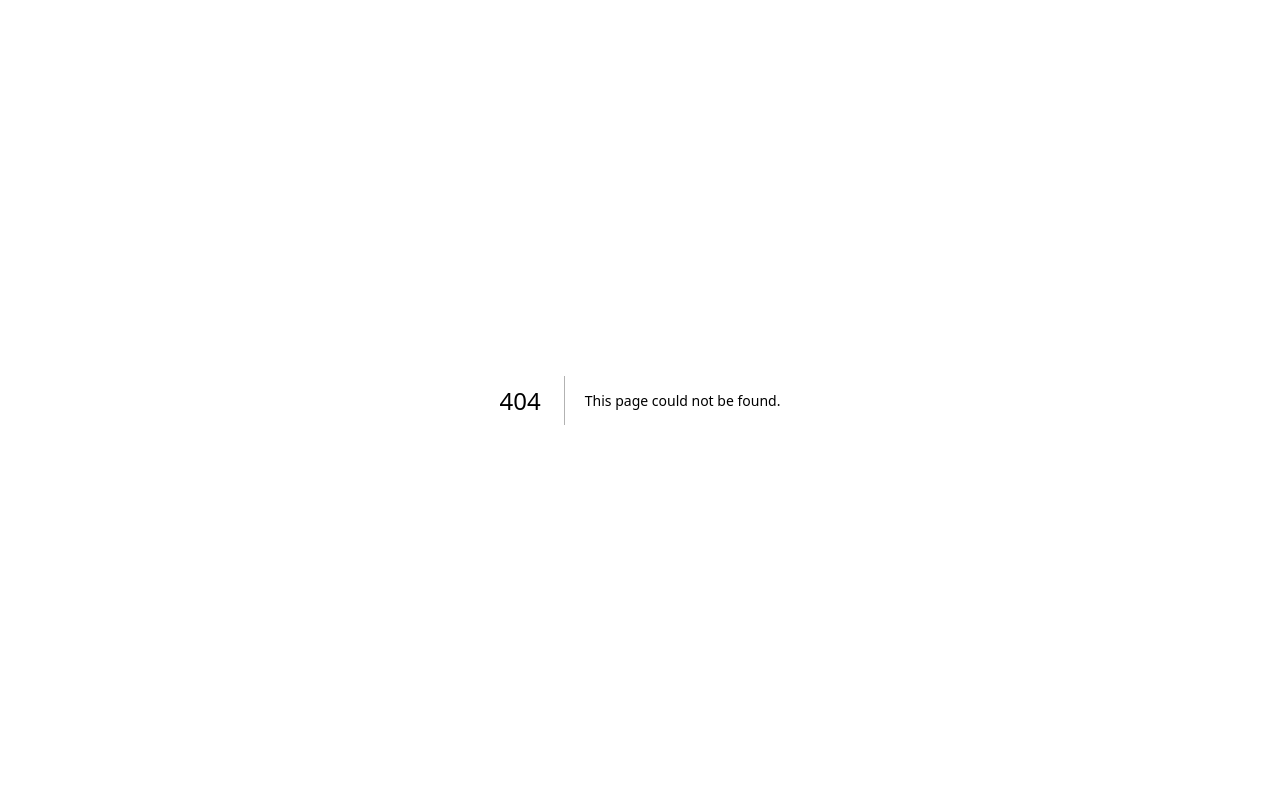
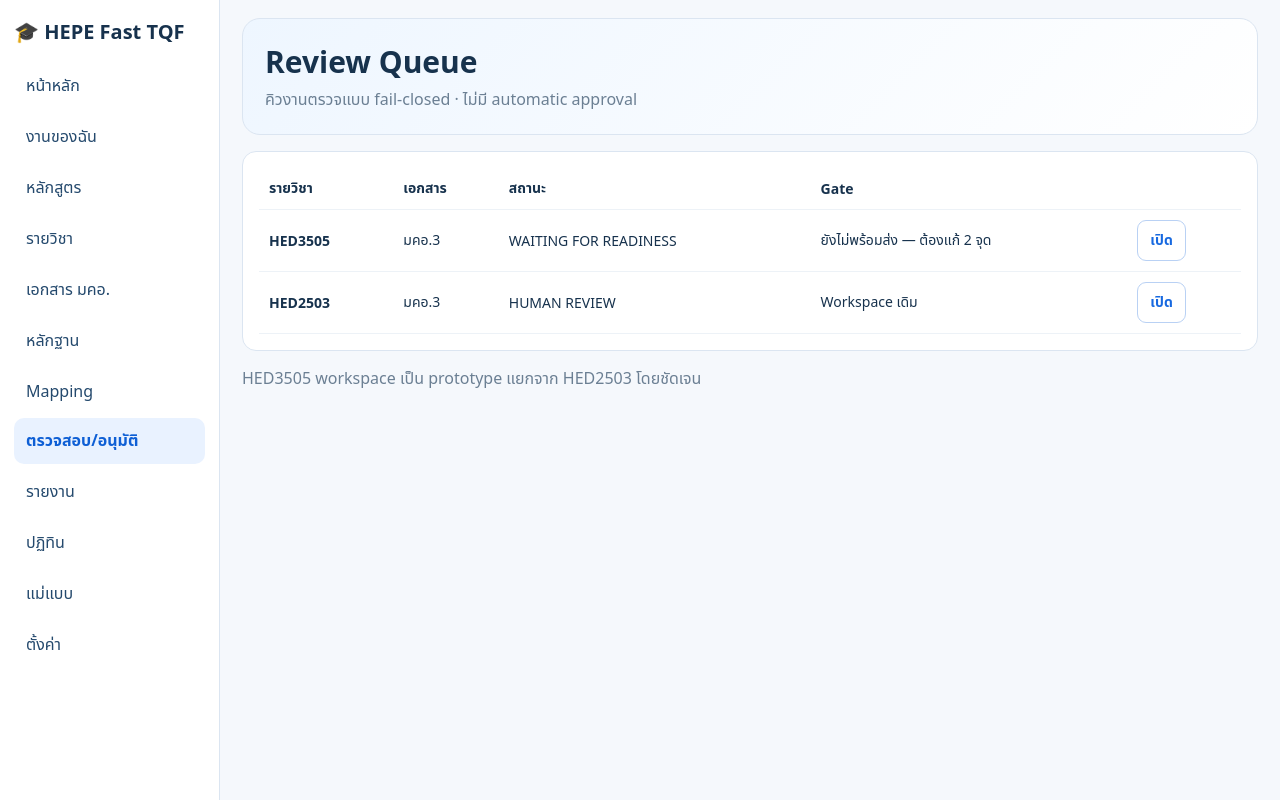
Before and after one commit to kasemch/hepe-ui-prototype, a Next.js app: page /review in a window 1280 px wide. Before the commit this address had no page. Built offline with nearby package versions, Linux system fonts and the light colour scheme.

Commit message:
HEPE Fast TQF A08: add review queue

```diff
--- /dev/null
+++ b/app/review/page.tsx
@@ -0,0 +1,6 @@
+import { validateHED3505 } from "../lib/validation/engine";
+const HED3505 = validateHED3505();
+export default function ReviewQueue(){const rows=[
+  ["HED3505","มคอ.3","WAITING FOR READINESS",HED3505.headline,"/review/HED3505/workspace"],
+  ["HED2503","มคอ.3","HUMAN REVIEW","Workspace เดิม","/tqf3-review/8c29c180-7b42-4da7-ae32-663287866dc2"]
+];return <div className="shell"><aside className="side"><div className="brand">🎓 HEPE Fast TQF</div><div className="nav"><a href="/">หน้าหลัก</a><a href="/my-work">งานของฉัน</a><a href="/programme">หลักสูตร</a><a href="/courses/HED3505">รายวิชา</a><a href="/documents/HED3505-mko3">เอกสาร มคอ.</a><a href="/evidence">หลักฐาน</a><a href="/mapping">Mapping</a><a className="active" href="/review">ตรวจสอบ/อนุมัติ</a><a href="/quality">รายงาน</a><a href="/calendar">ปฏิทิน</a><a href="/templates">แม่แบบ</a><a href="/settings">ตั้งค่า</a></div></aside><main className="main"><section className="hero"><h1>Review Queue</h1><div className="muted">คิวงานตรวจแบบ fail-closed · ไม่มี automatic approval</div></section><div className="card"><table><thead><tr><th>รายวิชา</th><th>เอกสาร</th><th>สถานะ</th><th>Gate</th><th></th></tr></thead><tbody>{rows.map(r=><tr key={r[0]}><td><b>{r[0]}</b></td><td>{r[1]}</td><td>{r[2]}</td><td>{r[3]}</td><td><a className="btn alt" href={r[4]}>เปิด</a></td></tr>)}</tbody></table></div><p className="muted">HED3505 workspace เป็น prototype แยกจาก HED2503 โดยชัดเจน</p></main></div>}
```
